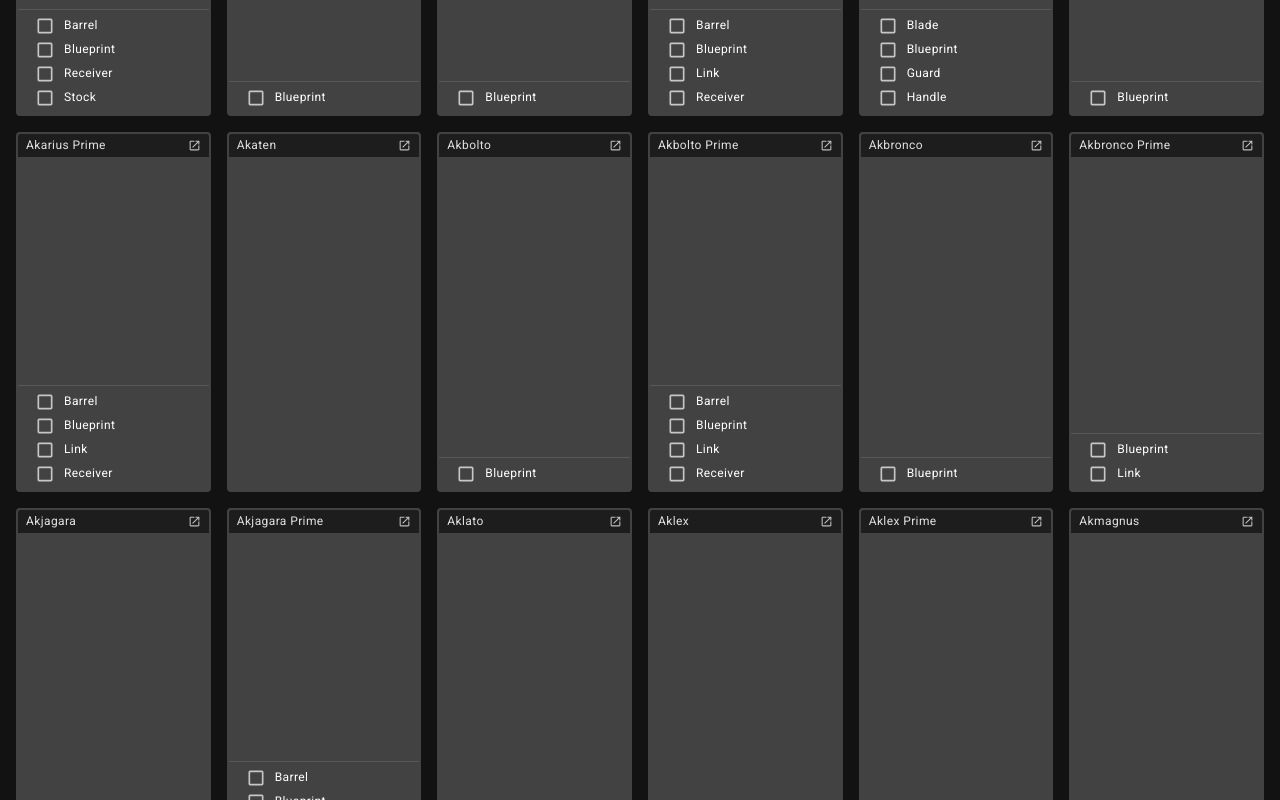
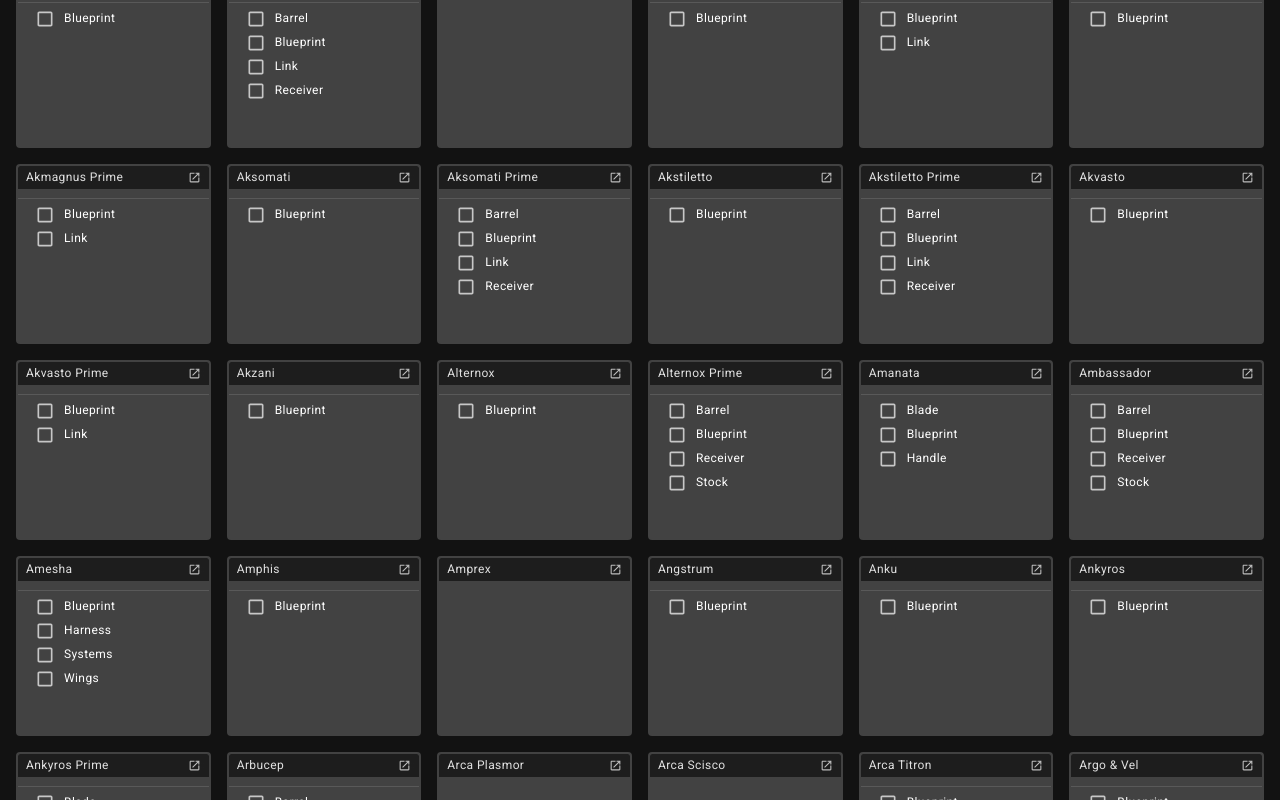
Before and after one commit to Dalgam/wfst, a React (Vite) app: page / in a window 1280 px wide. Shown: the part 840-1640 px from the top of the page. Built offline with nearby package versions, Linux system fonts and the light colour scheme.

Commit message:
fix styling

```diff
--- a/src/MasteryGrid.tsx
+++ b/src/MasteryGrid.tsx
@@ -18,7 +18,7 @@
 import HelpOutlineIcon from "@mui/icons-material/HelpOutlined";
 import FormControlLabel from "@mui/material/FormControlLabel";
 import type { WFItem } from "./types";
-import { CATEGORIES, CARD_MIN_WIDTH, CARD_HEIGHT, GAP, allItems, itemByName } from "./constants";
+import { CATEGORIES, CARD_MIN_WIDTH, CARD_HEIGHT, CARD_HEIGHT_NO_IMAGES, GAP, allItems, itemByName } from "./constants";
 import { loadMastered, saveMastered, loadParts, saveParts, loadShowImages, saveShowImages } from "./storage";
 import { openWiki } from "./utils";
 import { Kbd } from "./components/Kbd";
@@ -96,9 +96,13 @@
 
   const virtualizer = useWindowVirtualizer({
     count: rows,
-    estimateSize: () => CARD_HEIGHT + GAP,
+    estimateSize: () => (showImages ? CARD_HEIGHT : CARD_HEIGHT_NO_IMAGES) + GAP,
     overscan: 3,
   });
+
+  React.useEffect(() => {
+    virtualizer.measure();
+  }, [showImages]);
 
   const toggle = React.useCallback((uniqueName: string) => {
     setMastered((prev) => {
@@ -505,7 +509,7 @@
                   top: virtualRow.start,
                   left: 0,
                   right: 0,
-                  height: CARD_HEIGHT,
+                  height: showImages ? CARD_HEIGHT : CARD_HEIGHT_NO_IMAGES,
                   display: "grid",
                   gridTemplateColumns: `repeat(${cols}, 1fr)`,
                   gap: GAP,
--- a/src/components/ItemCard.tsx
+++ b/src/components/ItemCard.tsx
@@ -8,7 +8,7 @@
 import OpenInNewIcon from "@mui/icons-material/OpenInNew";
 import InfoOutlinedIcon from "@mui/icons-material/InfoOutlined";
 import type { WFItem } from "../types";
-import { CARD_HEIGHT, IMG_CDN } from "../constants";
+import { CARD_HEIGHT, CARD_HEIGHT_NO_IMAGES, IMG_CDN } from "../constants";
 import { getImageUrl, openWiki } from "../utils";
 
 const FALLBACK = "/wfst/OrokinOrdisConfused.png";
@@ -41,7 +41,7 @@
       sx={{
         display: "flex",
         flexDirection: "column",
-        height: CARD_HEIGHT,
+        height: showImages ? CARD_HEIGHT : "auto",
         borderRadius: 1,
         overflow: "hidden",
         border: "2px solid",
@@ -63,20 +63,16 @@
           position: "relative",
           cursor: "pointer",
           overflow: "hidden",
-          flex: 1,
+          ...(showImages ? { flex: 1 } : { minHeight: 32 }),
         }}
       >
+        {showImages && (
           <Box
             component="img"
             src={imageSrc}
             alt={item.name}
             loading="lazy"
-          sx={{
-            width: "100%",
-            height: "100%",
-            objectFit: "contain",
-            display: showImages ? "block" : "none",
-          }}
+            sx={{ width: "100%", height: "100%", objectFit: "contain", display: "block" }}
             onError={(e) => {
               const img = e.target as HTMLImageElement;
               const fallback = img.src.includes(IMG_CDN) ? FALLBACK : `${IMG_CDN}${item.imageName}`;
@@ -85,6 +81,7 @@
               img.onerror = null;
             }}
           />
+        )}
         <Box
           component={item.wikiaUrl ? "a" : "div"}
           href={item.wikiaUrl}
--- a/src/constants.ts
+++ b/src/constants.ts
@@ -21,6 +21,7 @@
 export const SHOW_IMAGES_KEY = "wfst-show-images";
 export const CARD_MIN_WIDTH = 192;
 export const CARD_HEIGHT = 360;
+export const CARD_HEIGHT_NO_IMAGES = 180;
 export const GAP = 16;
 
 export const allItems = itemsData as WFItem[];
```
Lines whose indentation alone changed are shown as unchanged.
